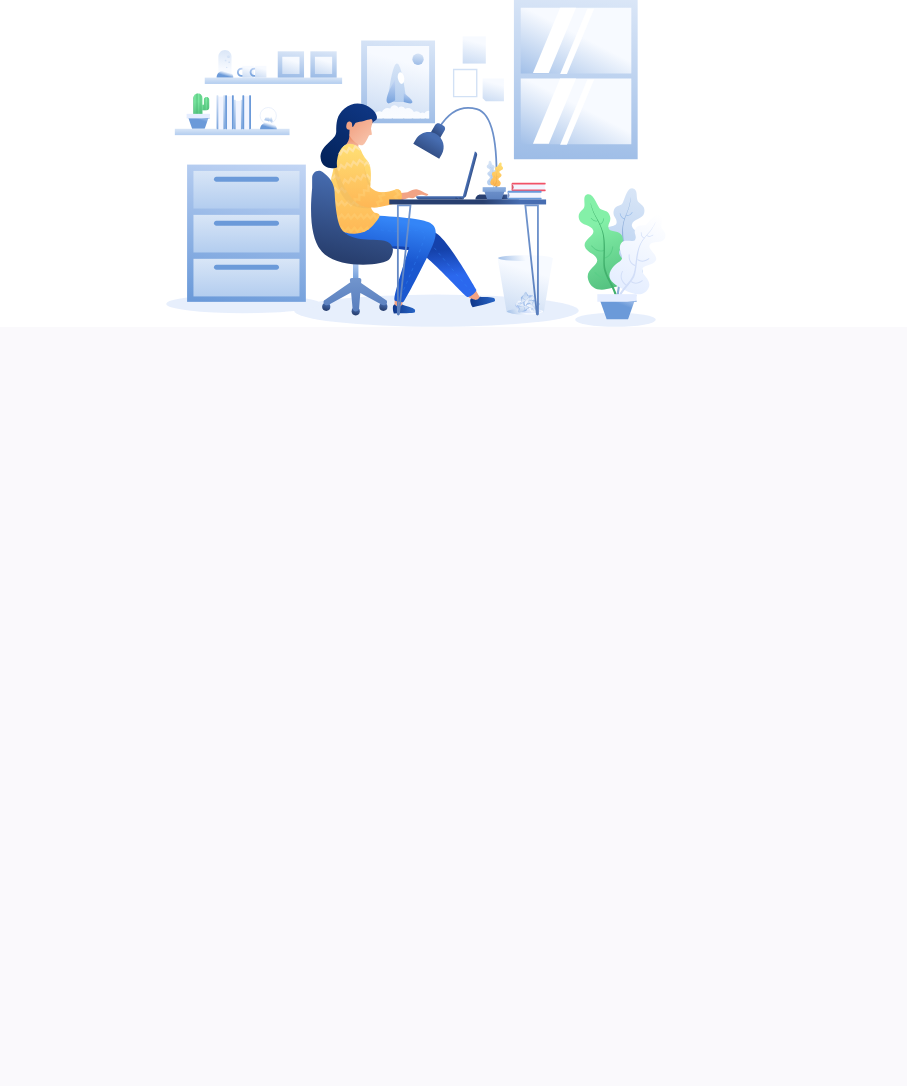
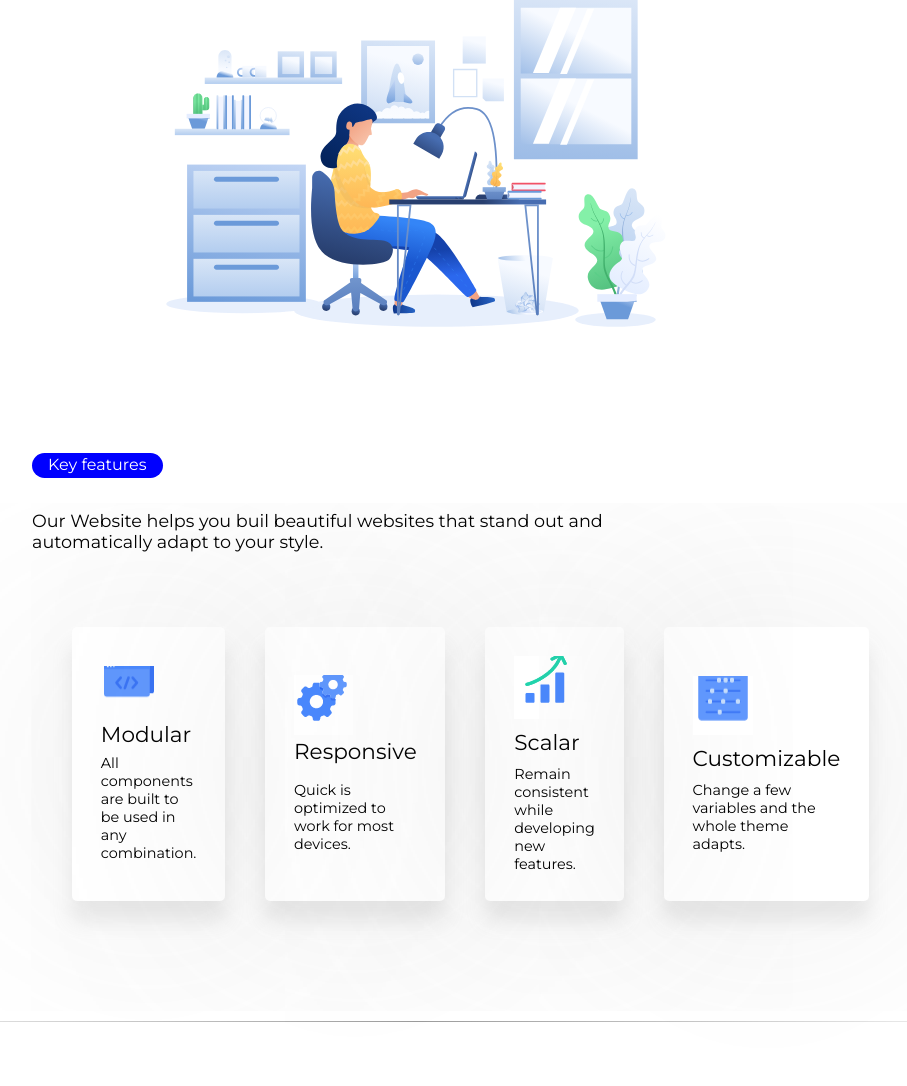
Before and after one commit to NithinSGowda/Webtech-1-Project, a PHP site: page / in a window 1280 px wide. Shown: the part 1022-2108 px from the top of the page, without its empty margins (224-1131 px from the left). Before the commit the page ends 1349 px from the top, so only its background shows below. Run offline with PHP 8.4, Linux system fonts and the light colour scheme.

Commit message:
Work done till 10:30 night

```diff
--- a/index.html
+++ b/index.html
@@ -65,6 +65,39 @@
 		<div class="c2">
 			<img src="coder.svg" width="500px">
 		</div>
+		<div class="hrline">
+			</div>
+
+		<div class="d">
+		<div class="d1">
+			<span class="d11">Key features</span>
+			<div class="d12">Our Website helps you buil beautiful websites that stand out and <br> automatically adapt to your style.</div>
+			<div class="d2">
+				<table class="d21" cellspacing="40px">
+					<tr>
+						<td class="d22"><img src="Images/11.png"><br><p class="dd1" style="padding-bottom: 7px;
+							padding-top: 13px;">Modular</p><p class="dd2">All components are built to be used in any combination.</p></td>
+						<td class="d22"><img src="Images/22.png"><br><p class="dd1"  style="padding-bottom: 17px;
+							padding-top: 3px;">Responsive</p><p class="dd2">Quick is optimized to work for most devices.</p></td>
+						<td class="d22"><img src="Images/33.png"><br><p class="dd1">Scalar</p><p class="dd2">Remain consistent while developing new features.</p></td>
+						<td class="d22"><img src="Images/44.png"><br><p class="dd1">Customizable</p><p class="dd2">Change a few variables and the whole theme adapts.</p></td>
+					</tr>
+				</table>
+			</div>
+		</div>
+		</div>
+		<div class="hrline">
+			</div>
+
+
+
+
+
+
+
+
+
+
 	<div class="inpt">
 		<div class="inpi">
 			<textarea name="text" style="height: 10em;" placeholder="Enter the text here"></textarea>
--- a/style.css
+++ b/style.css
@@ -201,3 +201,46 @@ input[type="color"]{
 	font-size: .8em;
 	margin-bottom: 4em;
 }
+.hrline{
+	min-height: 0.5px;
+	background-image: linear-gradient(90deg,rgba(255, 255, 255, 0),rgb(155, 155, 155),rgba(255, 255, 255, 0));
+	margin-bottom: 4em;
+	margin-top: 4em;
+	border: 0px solid black;
+}
+.d{
+	padding: 0 20% 0 20%;
+}
+.d11{
+	background-color: blue;
+	border-radius: 3em;
+	color: white;
+	padding: 2px 1em 4px 1em ;
+}
+.d12{
+	margin-top: 2em;
+	font-size: 1.1em;
+	margin-bottom: 2em;
+}
+.d22{
+	padding: 2em;
+	border-radius: 5px;
+	box-shadow:  0 1px 2000px 0 rgba(129, 129, 129, 0.2), 0 20px 20px 0 rgba(156, 156, 156, 0.19);
+	font-size: 0.9em;
+	max-width: 170px;
+	max-height: 253px;
+	position: relative;
+}
+.d22:hover{
+	box-shadow:  0 2px 200px 0 rgba(0, 0, 0, 0.2), 0 20px 20px 0 rgba(0, 0, 0, 0.19);
+	top: -0.7em;
+}
+.dd1{
+	font-size: 1.5em;
+	padding-bottom: 10px;
+	padding-top: 10px;
+}
+.d21{
+	margin-bottom: 80px;
+
+}
```
Also changed, not shown: Images/11.png (added), Images/22.png (added), Images/33.png (added), Images/44.png (added).
